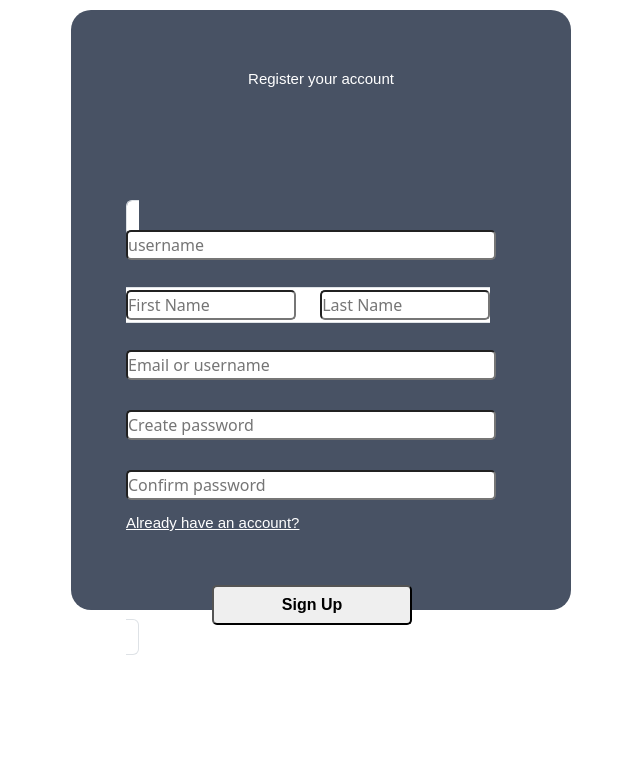
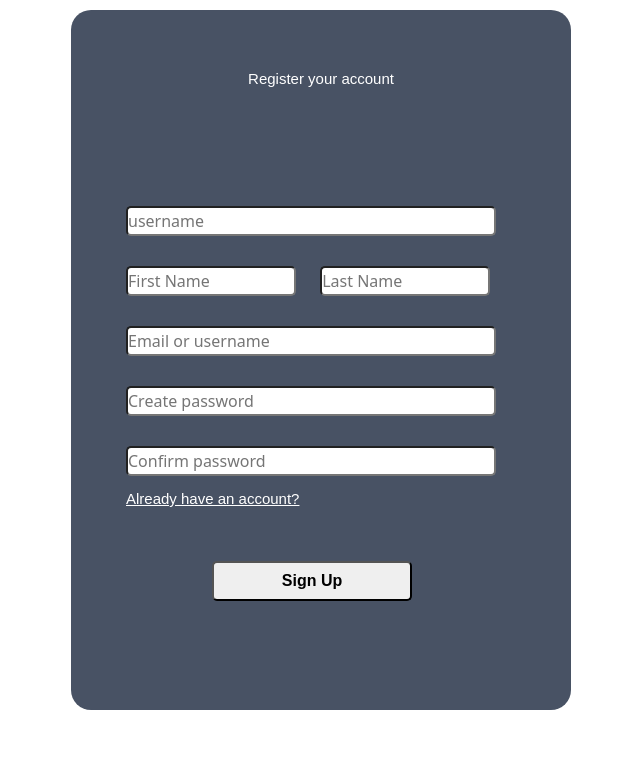
Before and after one commit to Rajdonge/Medkit, a Django app: page /createpage in a window 1280 px wide. Shown: the part 190-950 px from the top of the page, without its empty margins (359-999 px from the left). Before the commit the page ends 845 px from the top, so only its background shows below. Run offline with Django 4.2, Linux system fonts and the light colour scheme; some libraries are stand-ins or nearby versions.

Commit message:
secondCommit

```diff
--- a/statics/style/signup.css
+++ b/statics/style/signup.css
@@ -35,7 +35,7 @@ body{
     margin: 50px 430px;
     background-color: #485264;
     width: 500px;
-    height: 600px;
+    height: 700px;
     border-radius: 20px;
 }
 .cTitle{
--- a/templates/signup.html
+++ b/templates/signup.html
@@ -36,7 +36,7 @@
     <div class="create">
       <h4 class="cTitle">Register your account</h4>
       <div class="cInput" id="error">
-        <form action="/createpage" method="POST" id="form" class="form-control d-inline">
+        <form action="/createpage" method="POST" id="form">
           {% csrf_token %}
           <div class="usern">
             <input type="text" placeholder="username" id="username" name="username" class="username" required />
```
